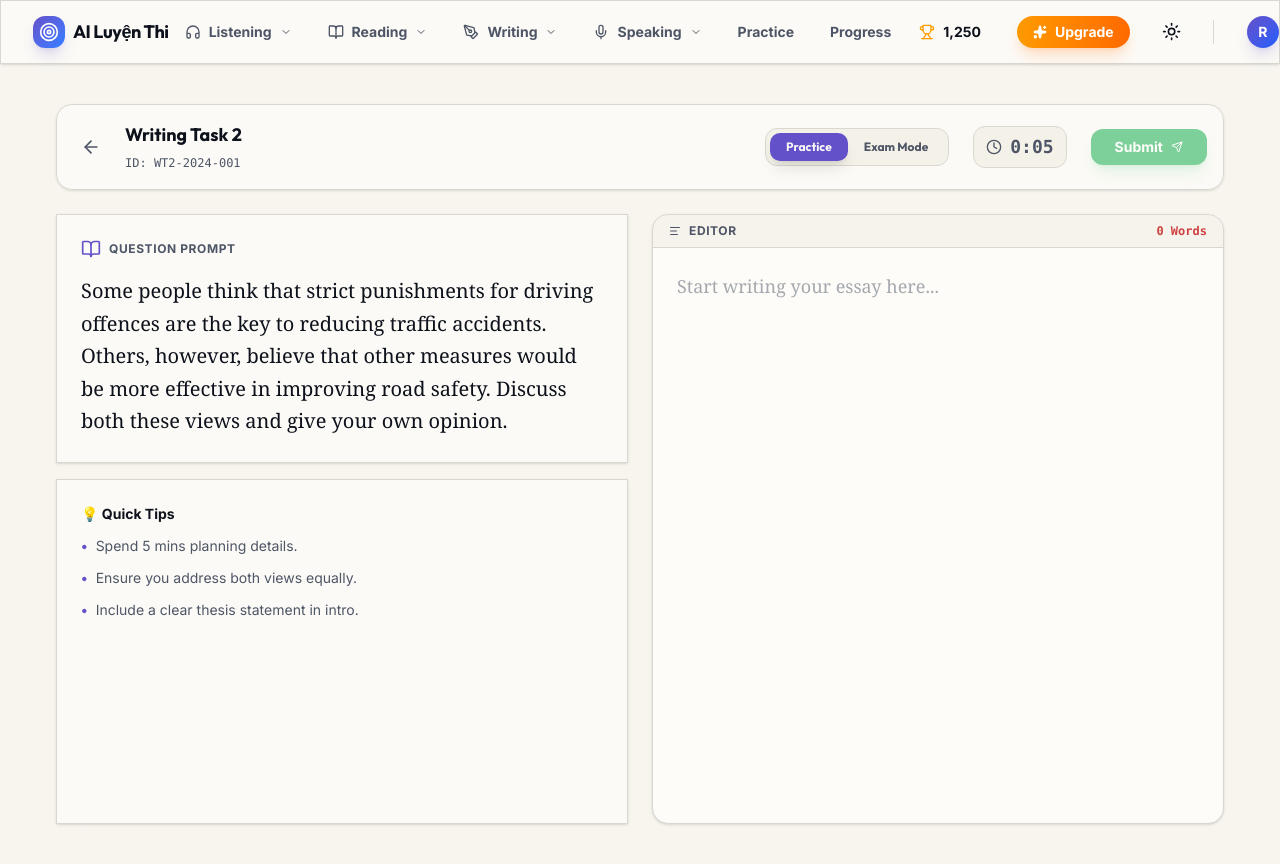
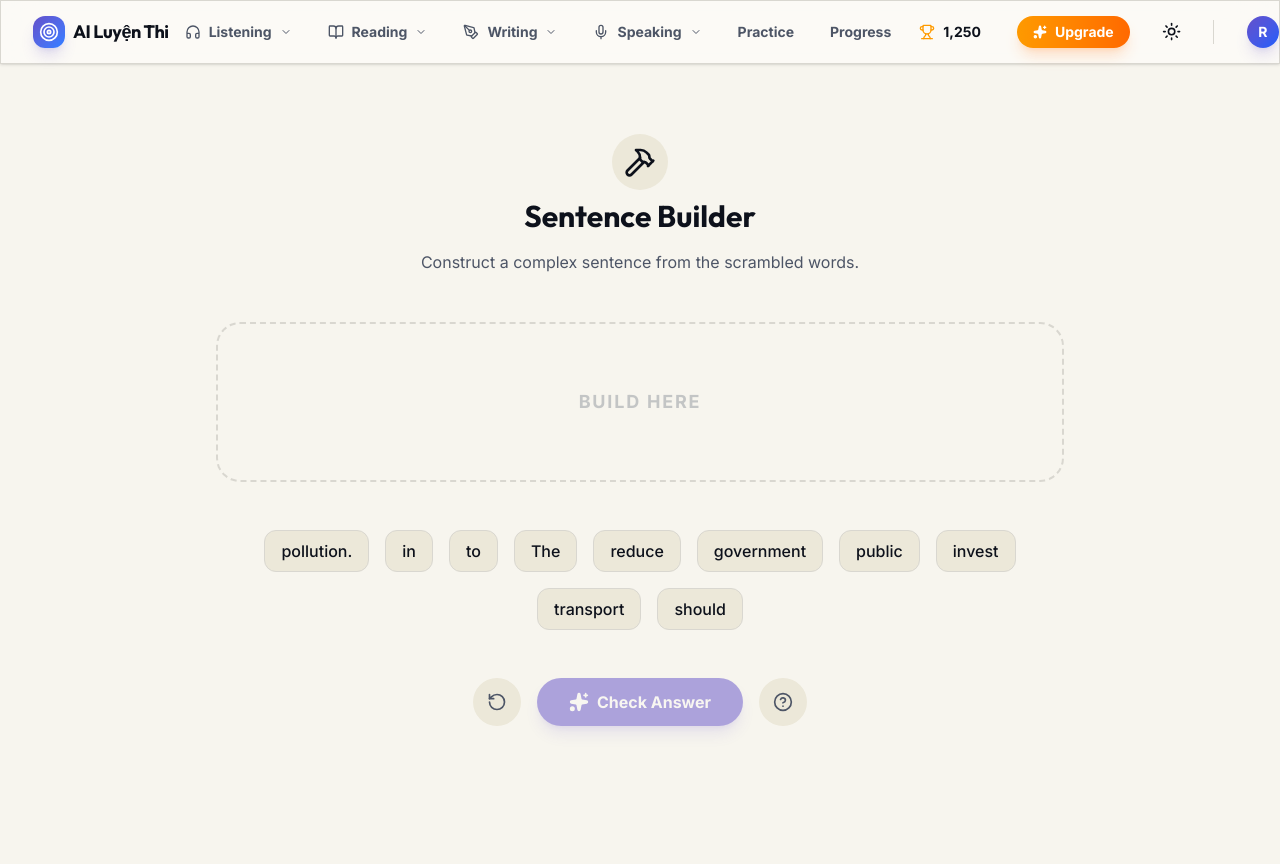
Before and after one commit to khanhnguyendev/ailuyenthi, a Next.js app: page /skills/writing/sentence in a window 1280 px wide. Shown: the top 864 px of the page. After the commit the page ends 812 px from the top, so only its background shows below. Built offline with nearby package versions, Linux system fonts and the light colour scheme.

Commit message:
feat: implement writing sentence builder page

```diff
--- /dev/null
+++ b/src/app/(dashboard)/skills/writing/sentence/page.tsx
@@ -0,0 +1,150 @@
+"use client";
+
+import { Hammer, RotateCcw, Check, Sparkles, HelpCircle } from "lucide-react";
+import { useState } from "react";
+import { motion, AnimatePresence } from "framer-motion";
+
+export default function WritingSentencePage() {
+    // Challenge Data
+    const correctSentence = "The government should invest in public transport to reduce pollution.";
+    const initialWords = [
+        { id: 1, text: "The" }, { id: 2, text: "government" }, { id: 3, text: "should" },
+        { id: 4, text: "invest" }, { id: 5, text: "in" }, { id: 6, text: "public" },
+        { id: 7, text: "transport" }, { id: 8, text: "to" }, { id: 9, text: "reduce" },
+        { id: 10, text: "pollution." }
+    ];
+
+    // Scramble function
+    const scramble = (arr: any[]) => [...arr].sort(() => Math.random() - 0.5);
+
+    const [pool, setPool] = useState(() => scramble(initialWords));
+    const [constructed, setConstructed] = useState<any[]>([]);
+    const [status, setStatus] = useState<'idle' | 'success' | 'error'>('idle');
+
+    const handlePoolClick = (word: any) => {
+        setConstructed([...constructed, word]);
+        setPool(pool.filter(w => w.id !== word.id));
+        setStatus('idle');
+    };
+
+    const handleConstructedClick = (word: any) => {
+        setPool([...pool, word]);
+        setConstructed(constructed.filter(w => w.id !== word.id));
+        setStatus('idle');
+    };
+
+    const handleCheck = () => {
+        const attempt = constructed.map(w => w.text).join(" ");
+        if (attempt === correctSentence) {
+            setStatus('success');
+        } else {
+            setStatus('error');
+        }
+    };
+
+    const handleReset = () => {
+        setConstructed([]);
+        setPool(scramble(initialWords));
+        setStatus('idle');
+    };
+
+    return (
+        <div className="container mx-auto p-6 max-w-4xl space-y-12 flex flex-col items-center justify-center min-h-[calc(100vh-100px)]">
+
+            <div className="text-center space-y-4">
+                <div className="inline-flex p-3 bg-secondary rounded-full mb-2">
+                    <Hammer className="w-8 h-8 text-foreground" />
+                </div>
+                <h1 className="text-3xl font-bold font-outfit text-foreground">Sentence Builder</h1>
+                <p className="text-muted-foreground">Construct a complex sentence from the scrambled words.</p>
+            </div>
+
+            {/* Construction Area */}
+            <div className={`w-full min-h-[160px] p-8 rounded-3xl border-2 transition-all flex flex-wrap items-center justify-center gap-3 relative ${status === 'success' ? 'bg-green-500/10 border-green-500' :
+                    status === 'error' ? 'bg-red-500/10 border-red-500' :
+                        'bg-background border-dashed border-border'
+                }`}>
+                <AnimatePresence>
+                    {constructed.length === 0 && (
+                        <div className="absolute inset-0 flex items-center justify-center pointer-events-none">
+                            <span className="text-muted-foreground/30 font-bold text-lg uppercase tracking-widest">Build Here</span>
+                        </div>
+                    )}
+                    {constructed.map((word) => (
+                        <motion.button
+                            layoutId={`${word.id}`}
+                            key={word.id}
+                            initial={{ scale: 0.8, opacity: 0 }}
+                            animate={{ scale: 1, opacity: 1 }}
+                            exit={{ scale: 0.8, opacity: 0 }}
+                            onClick={() => handleConstructedClick(word)}
+                            className="px-4 py-2 rounded-xl bg-primary text-primary-foreground font-bold shadow-lg shadow-primary/20 hover:scale-105 transition-transform"
+                        >
+                            {word.text}
+                        </motion.button>
+                    ))}
+                </AnimatePresence>
+
+                {/* Success Badge */}
+                {status === 'success' && (
+                    <motion.div
+                        initial={{ scale: 0 }} animate={{ scale: 1 }}
+                        className="absolute -top-4 -right-4 bg-green-500 text-white p-2 rounded-full shadow-lg"
+                    >
+                        <Check className="w-6 h-6" />
+                    </motion.div>
+                )}
+            </div>
+
+            {/* Word Pool */}
+            <div className="w-full">
+                <div className="flex flex-wrap items-center justify-center gap-4 min-h-[100px]">
+                    <AnimatePresence>
+                        {pool.map((word) => (
+                            <motion.button
+                                layoutId={`${word.id}`}
+                                key={word.id}
+                                initial={{ scale: 0.8, opacity: 0 }}
+                                animate={{ scale: 1, opacity: 1 }}
+                                exit={{ scale: 0.8, opacity: 0 }}
+                                onClick={() => handlePoolClick(word)}
+                                className="px-4 py-2 rounded-xl bg-secondary text-foreground font-medium border border-border hover:border-primary/50 transition-colors"
+                            >
+                                {word.text}
+                            </motion.button>
+                        ))}
+                    </AnimatePresence>
+                </div>
+            </div>
+
+            {/* Controls */}
+            <div className="flex gap-4">
+                <button
+                    onClick={handleReset}
+                    className="w-12 h-12 rounded-full bg-secondary flex items-center justify-center hover:bg-secondary/80 transition-colors text-muted-foreground"
+                    title="Reset"
+                >
+                    <RotateCcw className="w-5 h-5" />
+                </button>
+                <button
+                    onClick={handleCheck}
+                    disabled={pool.length > 0 || status === 'success'}
+                    className="px-8 py-3 rounded-full bg-primary text-primary-foreground font-bold shadow-lg shadow-primary/25 disabled:opacity-50 disabled:cursor-not-allowed hover:scale-105 active:scale-95 transition-all flex items-center gap-2"
+                >
+                    <Sparkles className="w-5 h-5 fill-current" />
+                    Check Answer
+                </button>
+                <button
+                    className="w-12 h-12 rounded-full bg-secondary flex items-center justify-center hover:bg-secondary/80 transition-colors text-muted-foreground"
+                    title="Hint"
+                >
+                    <HelpCircle className="w-5 h-5" />
+                </button>
+            </div>
+
+            {status === 'error' && (
+                <p className="text-red-500 font-bold animate-pulse">Incorrect structure. Try again!</p>
+            )}
+        </div>
+    );
+}
```
